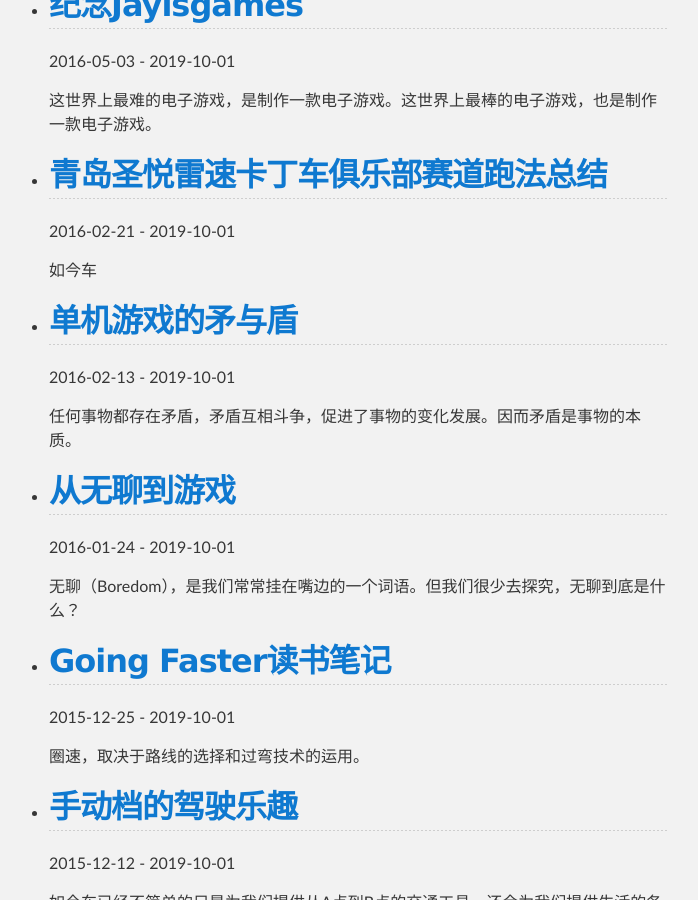
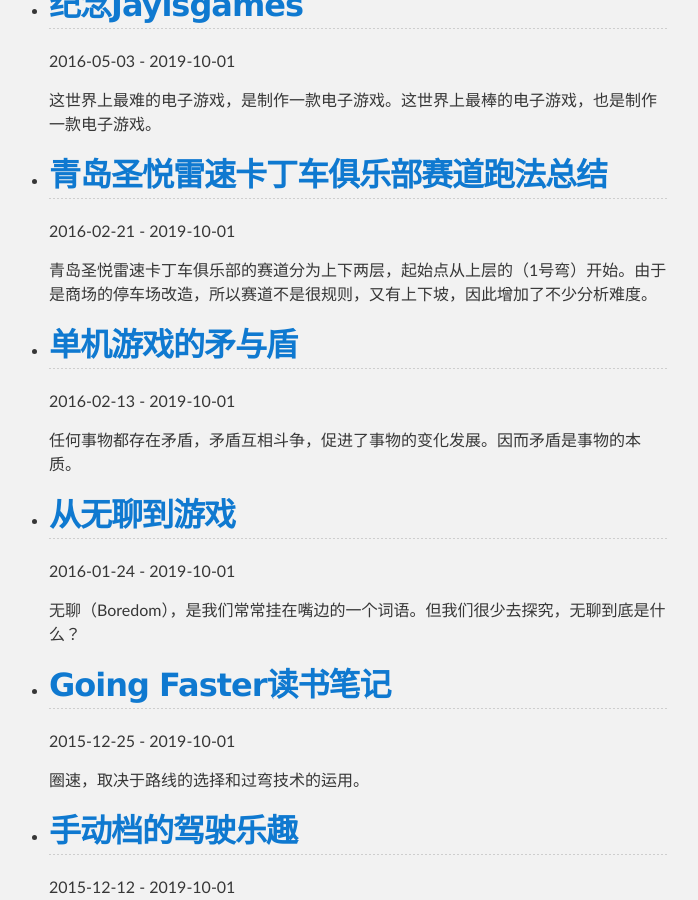
Before and after one commit to icrmio/icrmio.github.io, a Jekyll site: the page built from index.html, in a window 1280 px wide and 900 px high, scrolled down 2303 px. Shown: the whole window, without its empty margins (291-989 px from the left). Built offline with Jekyll 4.4.1, drawn with Linux system fonts in a browser that asks for light colours.

Commit message:
Update 2016-02-21-a-summary-of-thunder-speed-karting-track.md

```diff
--- a/_posts/2016-02-21-a-summary-of-thunder-speed-karting-track.md
+++ b/_posts/2016-02-21-a-summary-of-thunder-speed-karting-track.md
@@ -3,7 +3,7 @@ layout: post
 title: 青岛圣悦雷速卡丁车俱乐部赛道跑法总结
 create_date: 2016-02-21
 modify_date: 2019-10-01
-excerpt: 如今车
+excerpt: 青岛圣悦雷速卡丁车俱乐部的赛道分为上下两层，起始点从上层的（1号弯）开始。由于是商场的停车场改造，所以赛道不是很规则，又有上下坡，因此增加了不少分析难度。
 ---
 青岛圣悦雷速卡丁车俱乐部的赛道分为上下两层，起始点从上层的（1号弯）开始。由于是商场的停车场改造，所以赛道不是很规则，又有上下坡，因此增加了不少分析难度。
 
```
